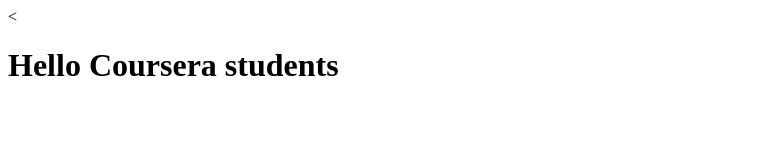
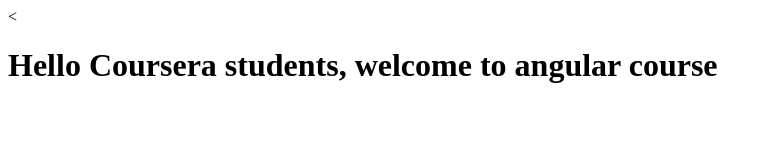
Before and after one commit to smitabakre/coursera-angular, a plain HTML site: page index.html in a window 1280 px wide. Shown: the whole page, without its empty margins (0-772 px from the left). Drawn offline with Linux system fonts and the light colour scheme.

Commit message:
next version of web file.

```diff
--- a/index.html
+++ b/index.html
@@ -5,6 +5,6 @@
     <title>Hello Coursera</title>
   </head>
   <body>
-    <h1> Hello Coursera students </h1>
+    <h1> Hello Coursera students, welcome to angular course </h1>
   </body>
 </html>
```
